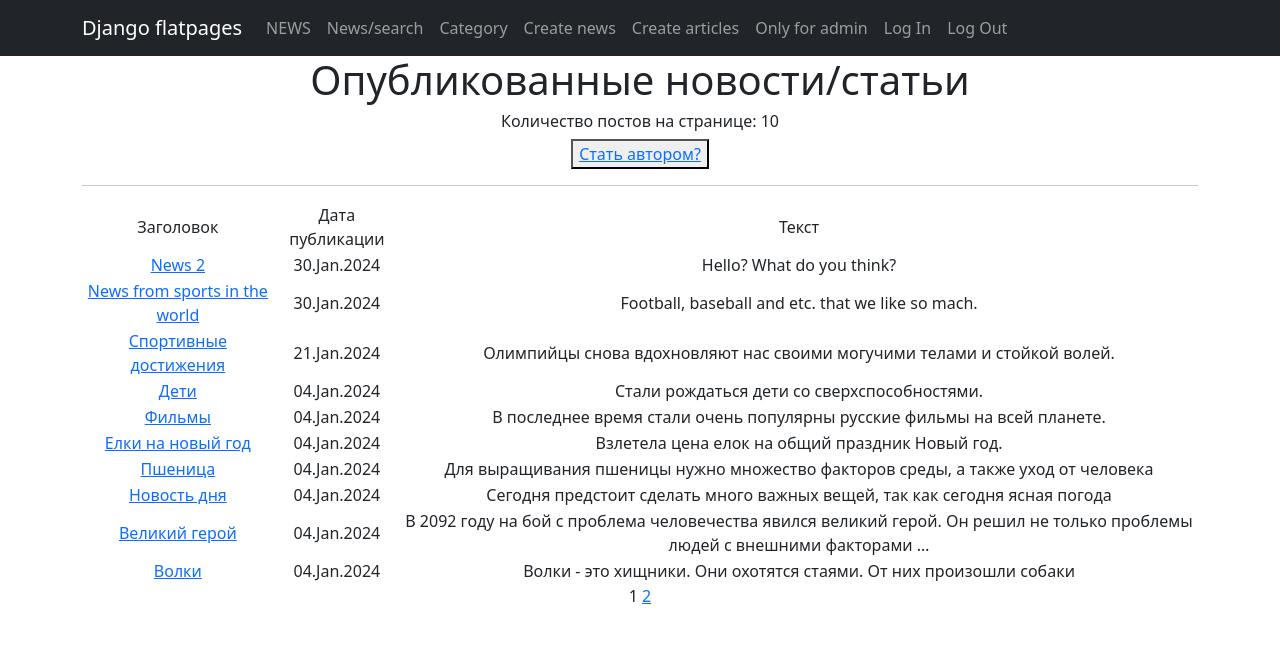
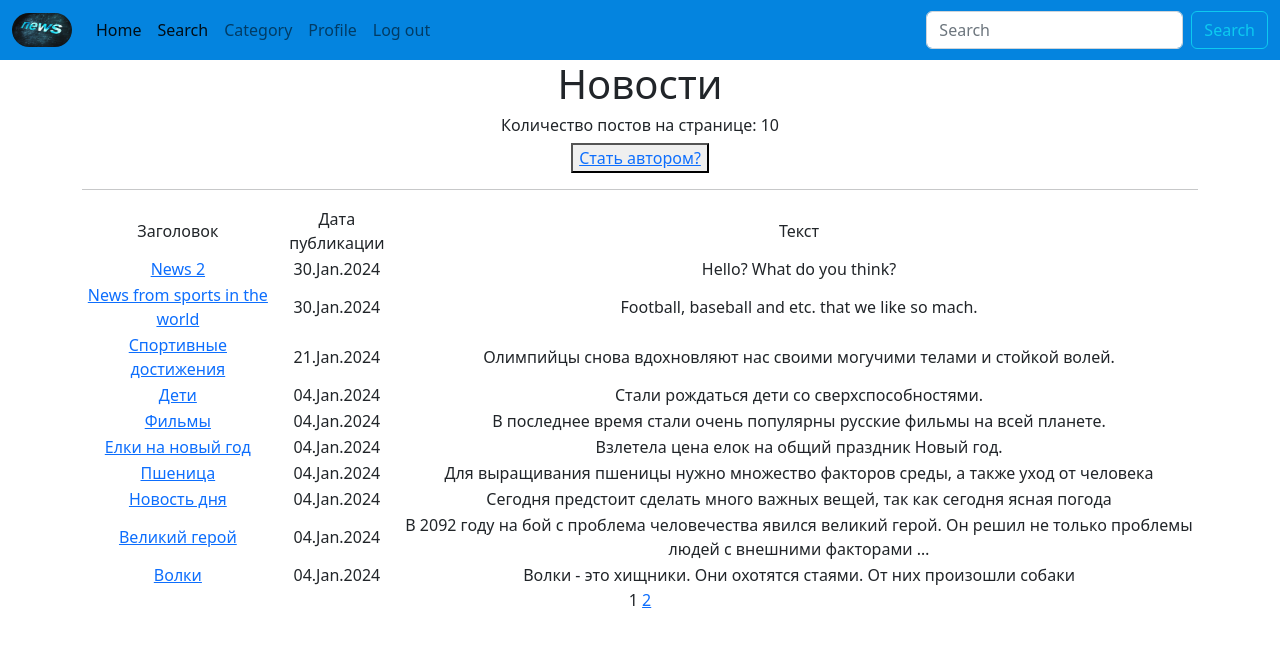
Before and after one commit to Oleg2Pi/NewsPaper, a Django app: page /news/ in a window 1280 px wide. Shown: the top 647 px of the page. Run offline with Django 5.2, Linux system fonts and the light colour scheme; a user stored in the database is signed in; data comes from the database, SQL or seed files in the repository; both versions use the stored data as it was after the commit; parts of the project's set-up code (start-up, migrations or seed data) failed here and were passed over; some libraries are stand-ins or nearby versions.

Commit message:
Modificate site

```diff
--- a/NewsPaper/templates/flatpages/default.html
+++ b/NewsPaper/templates/flatpages/default.html
@@ -6,55 +6,63 @@
     <meta name="viewport" content="width=device-width, initial-scale=1, shrink-to-fit=no" />
     <meta name="description" content="" />
     <meta name="author" content="" />
-    <title>Bare - Start Bootstrap Template</title>
+    <title>News site</title>
     <!-- Favicon-->
     <!-- Core theme CSS (includes Bootstrap)-->
     {% load static %}
     <link href="{% static 'css/styles.css' %}" rel="stylesheet" />
 </head>
 {% load cache %}
+
 <body>
     <!-- Responsive navbar-->
     {% cache 60 nav %}
-    <nav class="navbar navbar-expand-lg navbar-dark bg-dark static-top">
-        <div class="container">
-            <a class="navbar-brand" href="http://127.0.0.1:8000/">Django flatpages</a>
-            <button class="navbar-toggler" type="button" data-toggle="collapse" data-target="#navbarResponsive"
-                aria-controls="navbarResponsive" aria-expanded="false" aria-label="Toggle navigation">
+    <header>
+        <nav class="navbar navbar-expand-lg bg-body-tertiary" style="background-color: #0484df;">
+            <div class="container-fluid">
+                <a class="navbar-brand" href="#">
+                    <img src="{% static 'images/News.jpg' %}" alt="News" width="60" height="34"
+                        style="border-radius: 10rem;">
+                </a>
+                <button class="navbar-toggler" type="button" data-bs-toggle="collapse"
+                    data-bs-target="#navbarSupportedContent" aria-controls="navbarSupportedContent"
+                    aria-expanded="false" aria-label="Toggle navigation">
                     <span class="navbar-toggler-icon"></span>
                 </button>
-            <div class="collapse navbar-collapse" id="navbarResponsive">
-                <ul class="navbar-nav ml-auto">
-                    <li class="nav-item active">
-                        <a class="nav-link" href="/news/">NEWS
-                            <!-- <span class="sr-only">(current)</span> -->
-                        </a>
+                <div class="collapse navbar-collapse" id="navbarSupportedContent">
+                    <ul class="navbar-nav me-auto mb-2 mb-lg-0">
+                        <li class="nav-item">
+                            <a class="nav-link active" aria-current="page" href="{% url 'news:posts_list' %}">Home</a>
                         </li>
                         <li class="nav-item">
-                        <a class="nav-link" href="/news/search/">News/search</a>
+                            <a class="nav-link active" aria-current="page"
+                                href="{% url 'news:post_search' %}">Search</a>
                         </li>
                         <li class="nav-item">
-                        <a class="nav-link" href="/news/category">Category</a>
+                            <a class="nav-link" href="{% url 'news:category_list' %}">Category</a>
+                        </li>
+                        {% if user.is_authenticated %}
+                        <li class="nav-item">
+                            <a class="nav-link" href="#">Profile</a>
                         </li>
                         <li class="nav-item">
-                        <a class="nav-link" href="/news/create">Create news</a>
+                            <a class="nav-link" href="/accounts/logout">Log out</a>
                         </li>
+                        {% else %}
                         <li class="nav-item">
-                        <a class="nav-link" href="/news/articles/create">Create articles</a>
+                            <a class="nav-link" href="/accounts/login">Log in</a>
                         </li>
-                    <li class="nav-item">
-                        <a class="nav-link" href="/admin/">Only for admin</a>
-                    </li>
-                    <li class="nav-item">
-                        <a class="nav-link" href="/accounts/login">Log In</a>
-                    </li>
-                    <li class="nav-item">
-                        <a class="nav-link" href="/accounts/logout">Log Out</a>
-                    </li>
+                        {% endif %}
                     </ul>
+                    <form class="d-flex" role="search">
+                        <input class="form-control me-2" type="search" placeholder="Search" aria-label="Search">
+                        <button class="btn btn-outline-info" type="submit">Search</button>
+                    </form>
                 </div>
             </div>
         </nav>
+    </header>
+
     {% endcache %}
 
     <!-- Page content-->
--- a/NewsPaper/templates/posts.html
+++ b/NewsPaper/templates/posts.html
@@ -8,11 +8,13 @@ Post
 
 <!-- В контенте на странице мы выводим все товары -->
 {% block content %}
-<h1>Опубликованные новости/статьи</h1>
-<h6>Количество постов на странице: {{ posts|length }}</h6>
+<div>
+    <h1>Новости</h1>
+    <h6>Количество постов на странице: {{ posts|length }}</h6>
+</div>
 
 {% if is_not_author %}
-    <button><a href="upgrade/">Стать автором?</a></button>
+<button><a href="upgrade/">Стать автором?</a></button>
 {% endif %}
 <hr>
 {% if posts %}
```
Also changed, not shown: NewsPaper/db.sqlite3, NewsPaper/static/images/News.jpg (added), 6 other files. Lines whose indentation alone changed are shown as unchanged.
